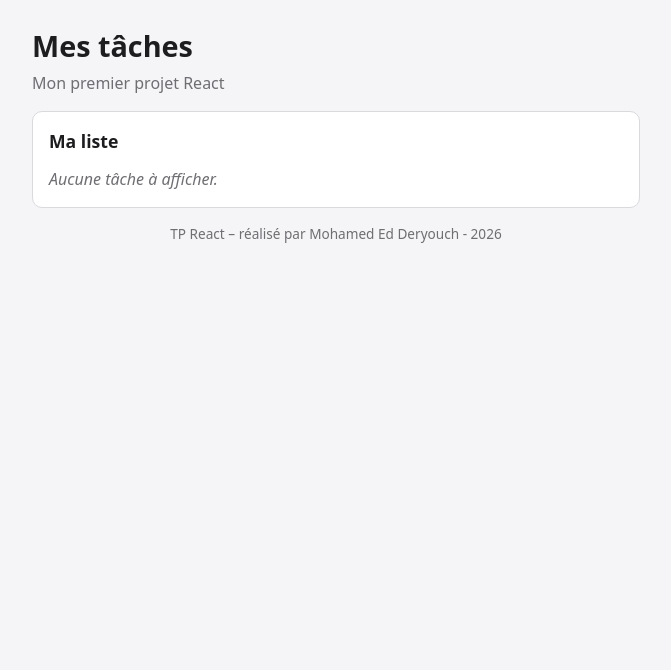
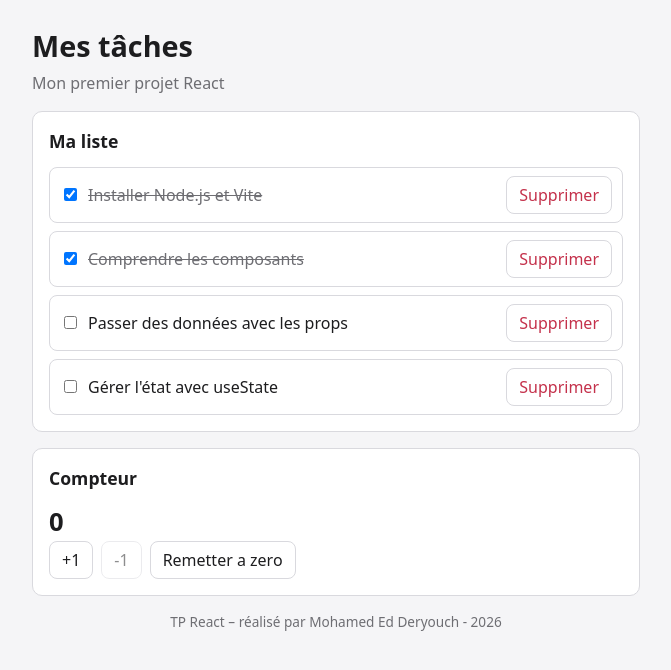
Before and after one commit to simoderyouch/tp-react-bases, a React (Vite) app in the folder mes-taches/: page / in a window 1280 px wide. Shown: the top 670 px of the page, without its empty margins (304-975 px from the left). Built offline with nearby package versions, Linux system fonts and the light colour scheme.

Commit message:
Étape 3 : événements et useState

```diff
--- a/mes-taches/src/App.jsx
+++ b/mes-taches/src/App.jsx
@@ -2,24 +2,48 @@ import Entete from './components/Entete.jsx'
 import ListeTaches from './components/ListeTaches.jsx'
 import Pied from './components/Pied.jsx'
 import Carte from './components/Carte.jsx'
+import Compteur from './components/Compteur.jsx'
+import { useState } from "react";
 
-
-
-function App() {
- const TACHES = [
+const TACHES_INITIALES = [
   { id: 1, titre: 'Installer Node.js et Vite', terminee: true },
   { id: 2, titre: 'Comprendre les composants', terminee: true },
   { id: 3, titre: 'Passer des données avec les props', terminee: false },
   { id: 4, titre: "Gérer l'état avec useState", terminee: false },
 ]
-  return (
+function App() {
+    const [taches, setTaches] = useState(TACHES_INITIALES)
+    function basculerTache(id) {
+
+
+
+ setTaches(
+    taches.map((tache) =>
+      tache.id === id ? { ...tache, terminee: !tache.terminee } : tache,
+    ),
+  )
+}
+
+function supprimerTache(id) {
+
+        setTaches(taches.filter((tache) => tache.id !== id));
+
+}
+
+
+ return (
     <div className="app">
       <Entete  titre="Mes tâches" sousTitre="Mon premier projet React" />
       <Carte titre="Ma liste">
 
-        <ListeTaches taches={[]} />
+        <ListeTaches taches={taches} onBasculer={basculerTache} onSupprimer={supprimerTache} />
+
+      </Carte>
+      <Carte titre="Compteur">
+          <Compteur/>
       </Carte>
       <Pied auteur="Mohamed Ed Deryouch"/>
+
     </div>
   )
 }
--- /dev/null
+++ b/mes-taches/src/components/Compteur.jsx
@@ -0,0 +1,20 @@
+import { useState } from 'react'
+
+function Compteur() {
+  const [valeur, setValeur] = useState(0)
+
+  return (
+    <>
+      <p className="valeur-compteur">{valeur}</p>
+      <div className="ligne">
+        {/* À compléter : boutons −1, +1 et « Remettre à zéro » */}
+
+        <button className="princial" onClick={() => setValeur(valeur + 1 )}>+1 </button>
+        <button  onClick={() => setValeur(valeur - 1 )}  disabled={valeur === 0 ? true : false}> -1 </button>
+        <button onClick={() => setValeur(0) } > Remetter a zero </button>
+    </div>
+    </>
+  )
+}
+
+export default Compteur
--- a/mes-taches/src/components/ListeTaches.jsx
+++ b/mes-taches/src/components/ListeTaches.jsx
@@ -1,11 +1,20 @@
 import Tache from "./Tache.jsx"
 
-function ListeTaches({taches}) {
+function ListeTaches({taches,onBasculer , onSupprimer}) {
 
     return ( <ul className="liste-taches">
 
-         {taches.lenght > 0 ? taches.map((tache) => (
-  <Tache key={tache.id} titre={tache.titre} terminee={tache.terminee} />
+         {taches ? taches.map((tache) => (
+
+          <Tache
+  key={tache.id}
+  id={tache.id}
+  titre={tache.titre}
+  terminee={tache.terminee}
+  onBasculer={onBasculer}
+  onSupprimer={onSupprimer}
+/>
+
 ))  : <p className="vide">Aucune tâche à afficher.</p> }
     </ul>  )
 
--- a/mes-taches/src/components/Tache.jsx
+++ b/mes-taches/src/components/Tache.jsx
@@ -1,10 +1,11 @@
 
 
-function Tache({ titre, terminee }) {
+function Tache({ titre, terminee, onBasculer,onSupprimer, id }) {
   return (
      <li className={terminee ? "tache terminee" : "tache"}>
-   {terminee ?	 "✅" : "⬜"}
+   <input type="checkbox" checked={terminee} onChange={() => onBasculer(id)} />
   <span className="titre">{titre}</span>
+<button className="danger" onClick={() => onSupprimer(id)}>Supprimer</button>
 </li>
   )
 }
```
